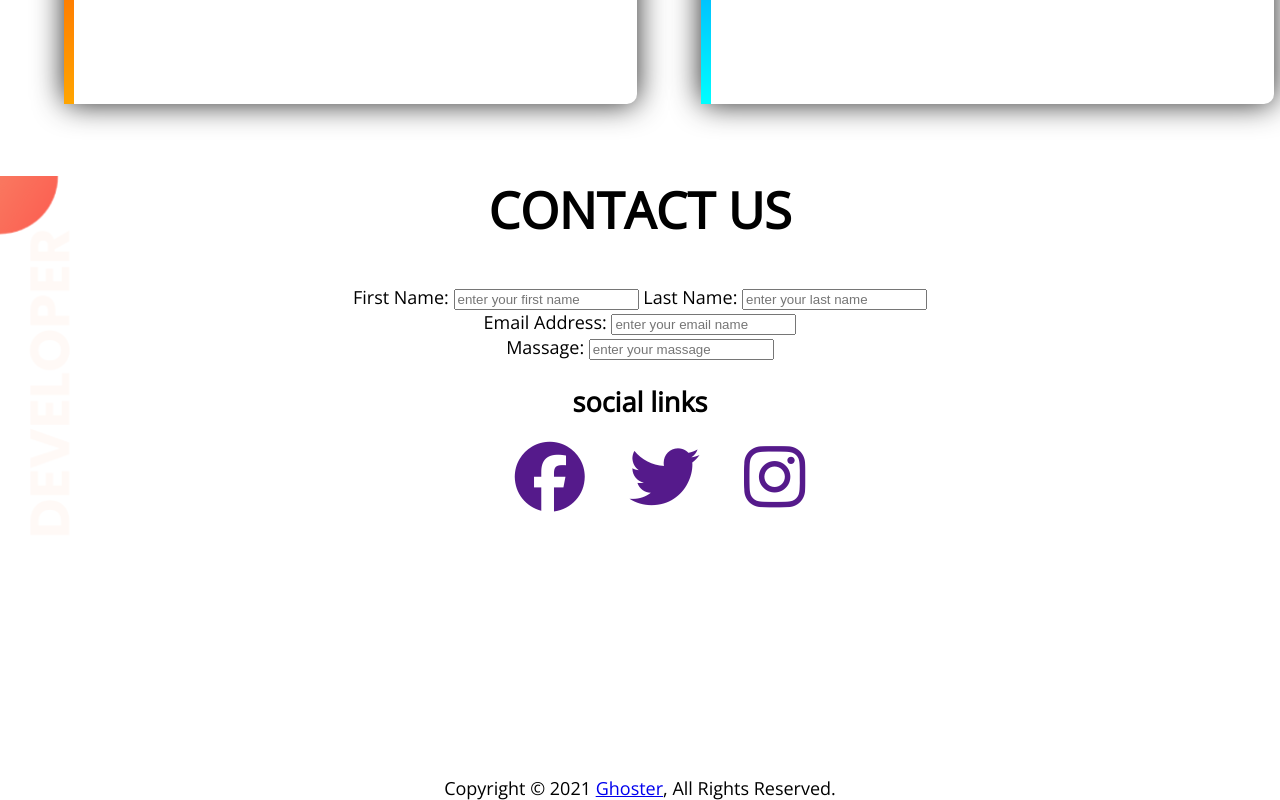
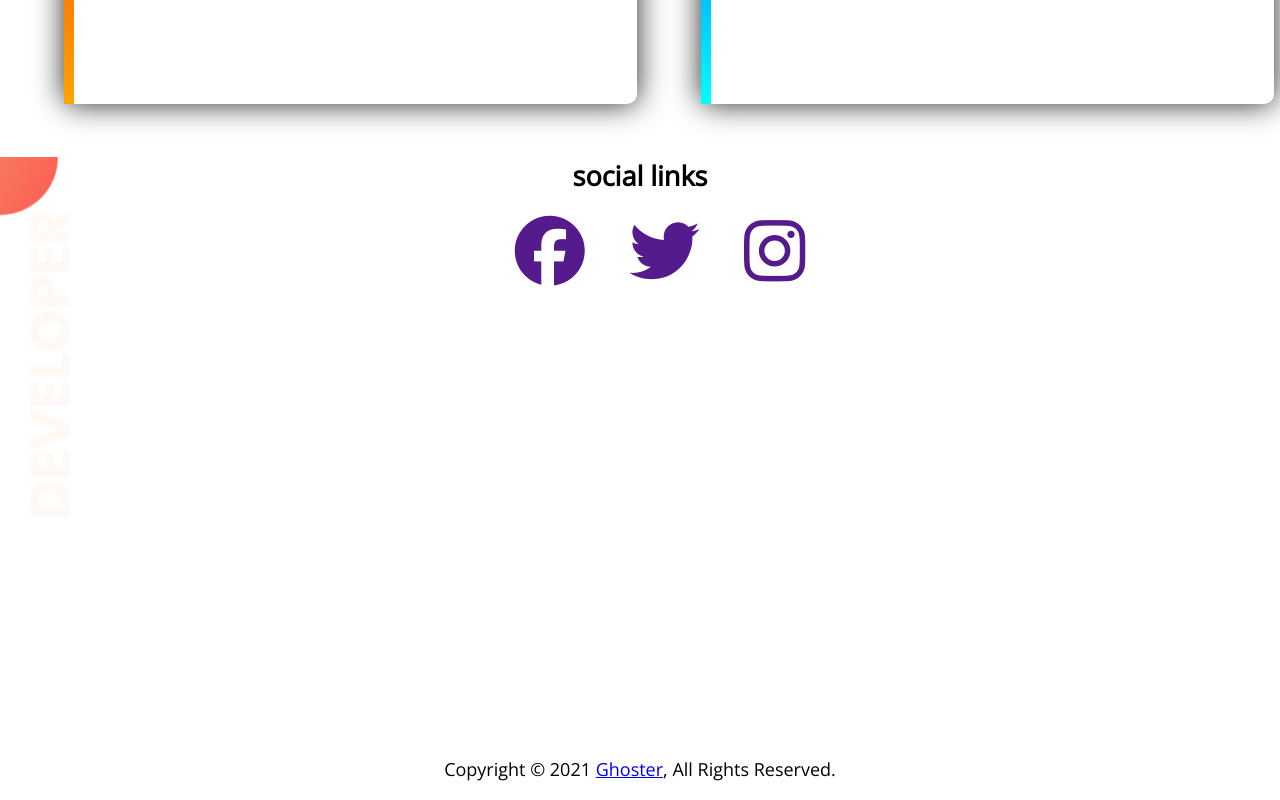
Before and after one commit to MdGolamJakaria/Programming-hero, a plain HTML site: page index.html in a window 1280 px wide. Shown: the part 1699-2499 px from the top of the page. Drawn offline with nearby package versions, Linux system fonts and the light colour scheme.

Commit message:
Update index.html

```diff
--- a/index.html
+++ b/index.html
@@ -67,20 +67,7 @@
             </section>
             <section class="contact_form">
 
-               <h1>Contact us</h1>
-                <label for="fname">First Name:</label>
-                <input type="text" placeholder="enter your first name">
-
-                <label for="lname">Last Name:</label>
-                <input type="text" placeholder="enter your last name"><br>
-
-                <label for="email">Email Address:</label>
-                <input type="email" placeholder="enter your email name"><br>
-
-                <label for="massage">Massage:</label>
-                <input type="text" placeholder="enter your massage">
-
-                <h2> social links</h2>
+               <h2> social links</h2>
                 <ul class="social_icons">
                     <li><a href=""><i class="fab fa-facebook"></i></a></li>
                     <li><a href=""><i class="fab fa-twitter"></i></a></li>
```
